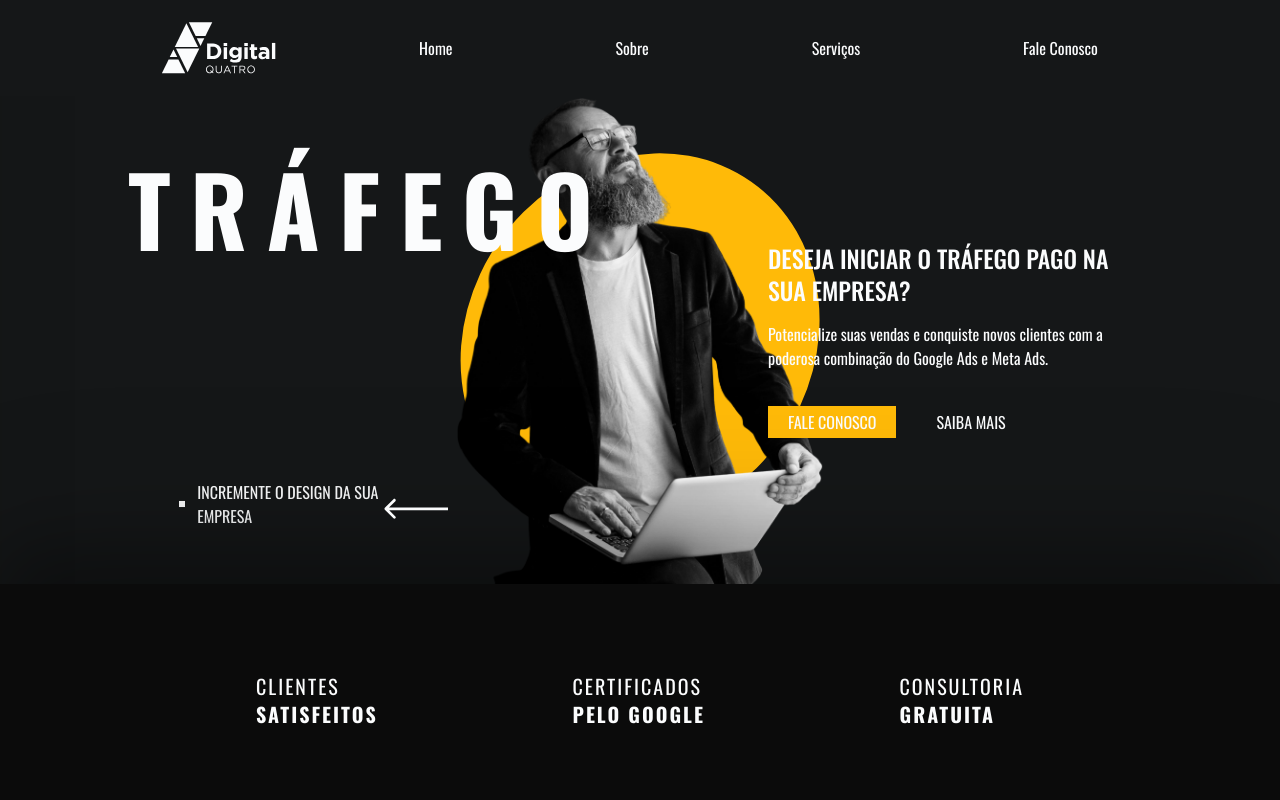
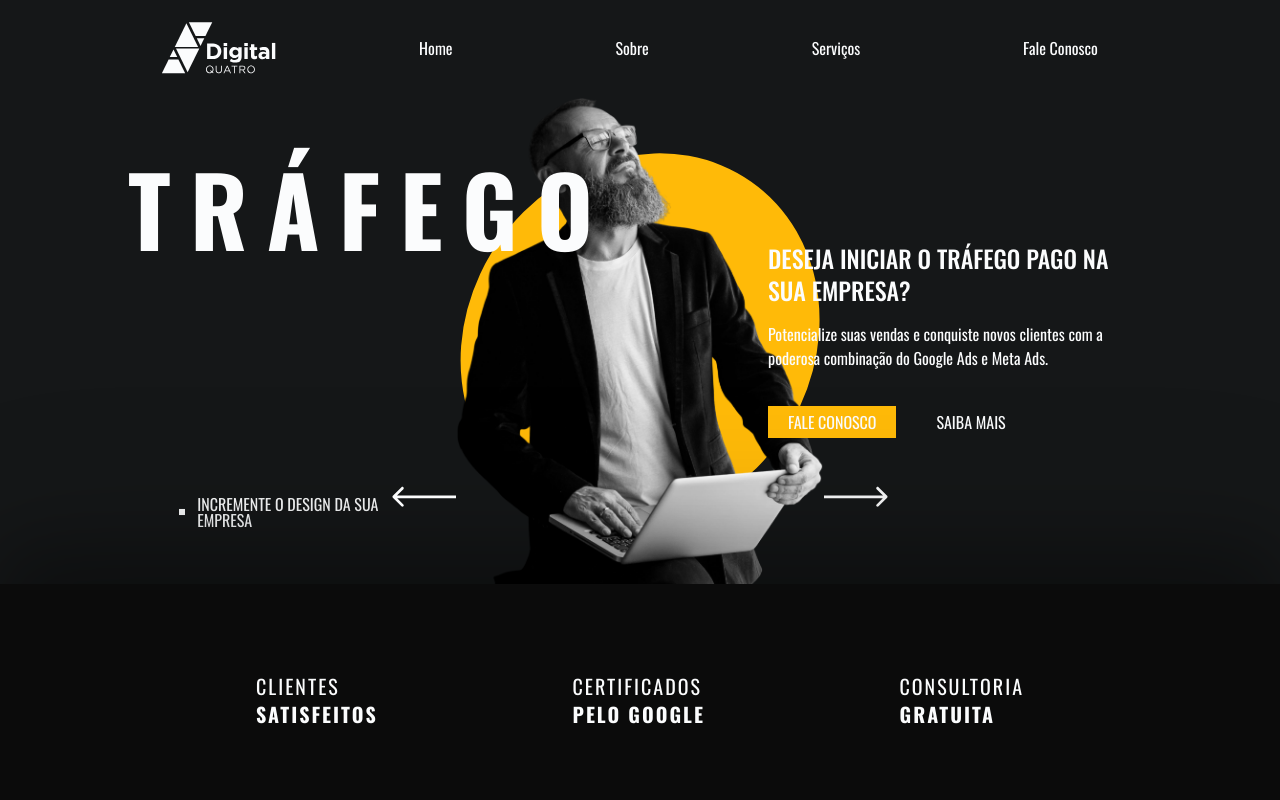
Before and after one commit to inacio-dev/digital-quatro, a Next.js app: page / in a window 1280 px wide. Shown: the top 800 px of the page. Built offline with nearby package versions, Linux system fonts and the light colour scheme.

Commit message:
fix: all buttons

```diff
--- a/src/components/Banner.tsx
+++ b/src/components/Banner.tsx
@@ -61,18 +61,18 @@ export default function Banner({
         </h1>
 
         <button onClick={() => setBannerId(id === 0 ? 3 : id - 1)} className="group">
-          <div className="absolute top-[55%] left-[10%] hidden max-w-[200px] items-center space-x-3 text-left lg:left-[14%] lg:top-[60%] lg:flex">
+          <div className="group absolute top-[55%] left-[10%] hidden max-w-[200px] items-center space-x-3 overflow-hidden py-4 text-left leading-none lg:left-[14%] lg:top-[60%] lg:flex">
             <Square className="h-2 w-2 fill-slate-light-1" />
             <p>{banner?.leftBanner}</p>
+            <span className="absolute inset-0 translate-x-full transition-transform group-hover:translate-x-0 group-hover:border-b-2 group-hover:delay-100 group-hover:duration-300"></span>
           </div>
 
           <ArrowLeft
             className={clsx(
-              'absolute left-[10%] z-10 w-10 fill-slate-light-1 lg:left-[30%] lg:w-16',
+              'absolute left-[10%] z-10 w-16 fill-slate-light-1 px-2 py-3 transition-all delay-100 duration-300 group-hover:rounded-xl group-hover:bg-slate-dark-3 lg:left-[30%] lg:w-20',
               height && height < 770 ? 'bottom-[30%]' : 'bottom-[35%]'
             )}
           />
-          <span className="absolute inset-0 -z-10 -translate-x-[101%] bg-black opacity-30 drop-shadow-upper transition-transform group-hover:-translate-x-[50%] group-hover:delay-100 group-hover:duration-300"></span>
         </button>
 
         {banner && (
@@ -97,12 +97,11 @@ export default function Banner({
         <button
           onClick={() => setBannerId(id === 3 ? 0 : id + 1)}
           className={clsx(
-            'group absolute right-[20%] h-full w-full lg:right-[50%]',
+            'group absolute right-[10%] lg:right-[30%]',
             height && height < 770 ? 'bottom-[30%]' : 'bottom-[35%]'
           )}
         >
-          <ArrowRight className="z-10 w-10 fill-slate-light-1 lg:w-16" />
-          <span className="absolute inset-0 -z-10 -translate-x-[101%] bg-black opacity-30 drop-shadow-upper transition-transform group-hover:-translate-x-[50%] group-hover:delay-100 group-hover:duration-300"></span>
+          <ArrowRight className="z-10 w-16 fill-slate-light-1 px-2 py-3 transition-all delay-100 duration-300 group-hover:rounded-xl group-hover:bg-slate-dark-3 lg:w-20" />
         </button>
 
         <div className="absolute left-[10%] max-w-lg pr-[10%] lg:left-auto lg:right-[10%] lg:max-w-sm lg:pr-0">
--- a/src/components/Header.tsx
+++ b/src/components/Header.tsx
@@ -21,6 +21,7 @@ export default function Header() {
           <Menu className="w-12 fill-slate-light-1" />
         </button>
       </div>
+
       {showMenu && (
         <div className="grid w-full grid-cols-2 items-center justify-center space-y-5 py-5 lg:hidden">
           <TransparentButton
```
